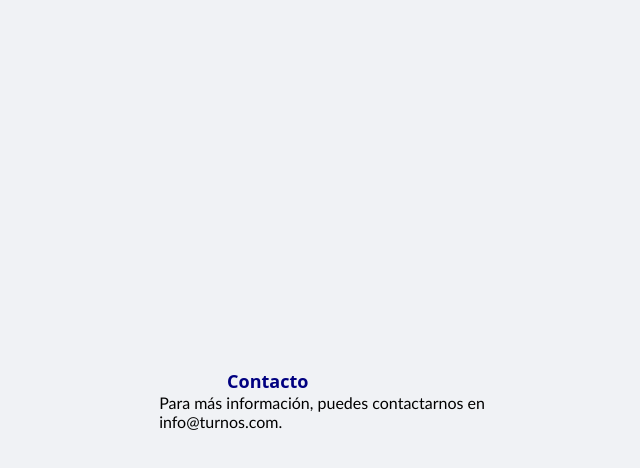
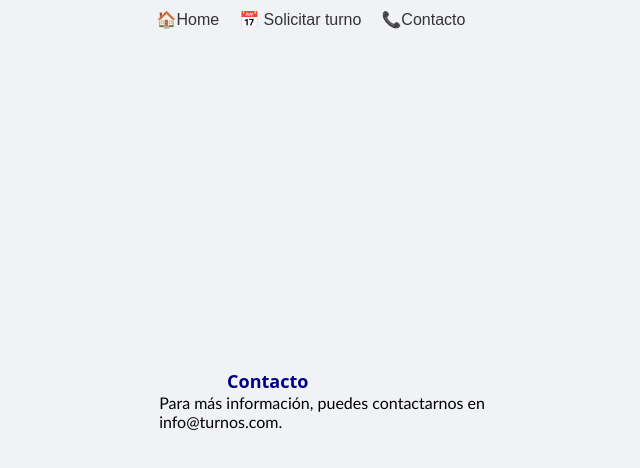
Before and after one commit to caroalo/GestionTurnosFrontEnd, a React (Create React App) app: page /contact in a window 1280 px wide. Shown: the top 468 px of the page, without its empty margins (277-917 px from the left). Built offline with nearby package versions, Linux system fonts and the light colour scheme.

Commit message:
Estilos home, navbar 1

```diff
--- a/App.js
+++ b/App.js
@@ -2,6 +2,7 @@
 import React, { useState } from "react";
 import axios from "axios";
 import "./index.css";
+import Navbar from "./navbar";
 
 const App = () => {
   const [fecha, setFecha] = useState("");
@@ -37,6 +38,7 @@ const App = () => {
 
   return (
     <div className="App">
+      <Navbar />
       <header>
         <h1>Solicitud de turno</h1>
       </header>
--- a/src/App.js
+++ b/src/App.js
@@ -1,6 +1,7 @@
 import React, { useState, useEffect } from "react";
 import axios from "axios";
 import "./index.css";
+import Navbar from "./navbar";
 
 const App = () => {
   const [fecha, setFecha] = useState("");
@@ -38,6 +39,7 @@ const App = () => {
 
   return (
     <div className="App">
+      <Navbar />
       <header>
         <h1>Solicitud de turno</h1>
       </header>
--- a/src/contact.js
+++ b/src/contact.js
@@ -1,8 +1,10 @@
 import React from "react";
+import Navbar from "./navbar";
 
 const Contact = () => {
   return (
     <div>
+      <Navbar />
       <h2>Contacto</h2>
       <p>Para más información, puedes contactarnos en info@turnos.com.</p>
     </div>
--- a/src/home.css
+++ b/src/home.css
@@ -1,8 +1,8 @@
 h1{
     font-family: 'Open Sans', sans-serif;
     font-size: x-large;
-    margin-left: 20%;
-    color: purple;
+    margin-left: 0%;
+    color: navy;
   }
 
   h2{
--- /dev/null
+++ b/src/navbar.css
@@ -0,0 +1,58 @@
+* {
+    margin: 0; padding: 0; box-sizing: border-box;
+}
+
+nav {
+    display: flex; justify-content: space-between;
+    padding: 10px 20px; position: fixed; top: 0;
+    width: 100%; z-index: 1000;
+  }
+
+
+  img {
+    width: 100px;
+    margin-right: 20px;
+  }
+
+  h1{
+    font-family: 'Open Sans', sans-serif;
+    font-size: large;
+  }
+
+  h3 {
+    margin: 0;
+  }
+
+  .container_flex {
+    display: flexbox;
+    margin-left: 10%;
+    margin-right: 10%;
+
+  }
+
+  nav h2 {
+    color: var(--ml-black);
+    font-size: 24px;
+    margin: 0;
+  }
+
+  nav ul {
+    list-style: none;
+    padding: 0;
+    display: flex;
+    gap: 20px;
+  }
+
+  nav ul li {
+    display: inline;
+  }
+
+  nav ul li a {
+    color: var(--ml-black);
+    text-decoration: none;
+    font-size: 16px;
+  }
+
+  nav ul li a:hover {
+    text-decoration: underline;
+  }
--- a/src/navbar.js
+++ b/src/navbar.js
@@ -2,6 +2,7 @@ import React from 'react';
 import { Link } from "react-router-dom";
 import "./App"
 import "./index.css";
+import "./navbar.css";
 
 const Navbar = () =>{
   return (
```
